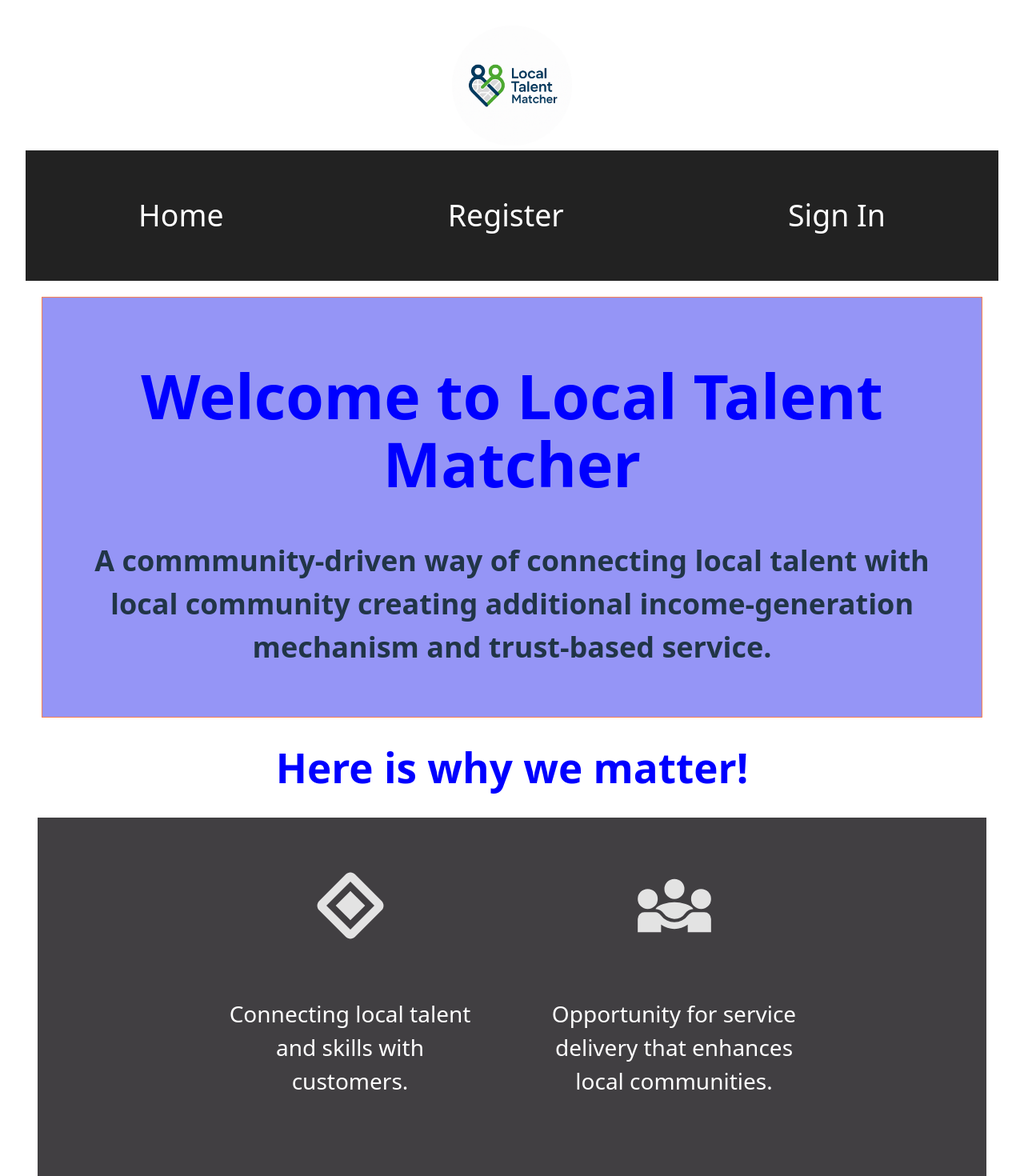
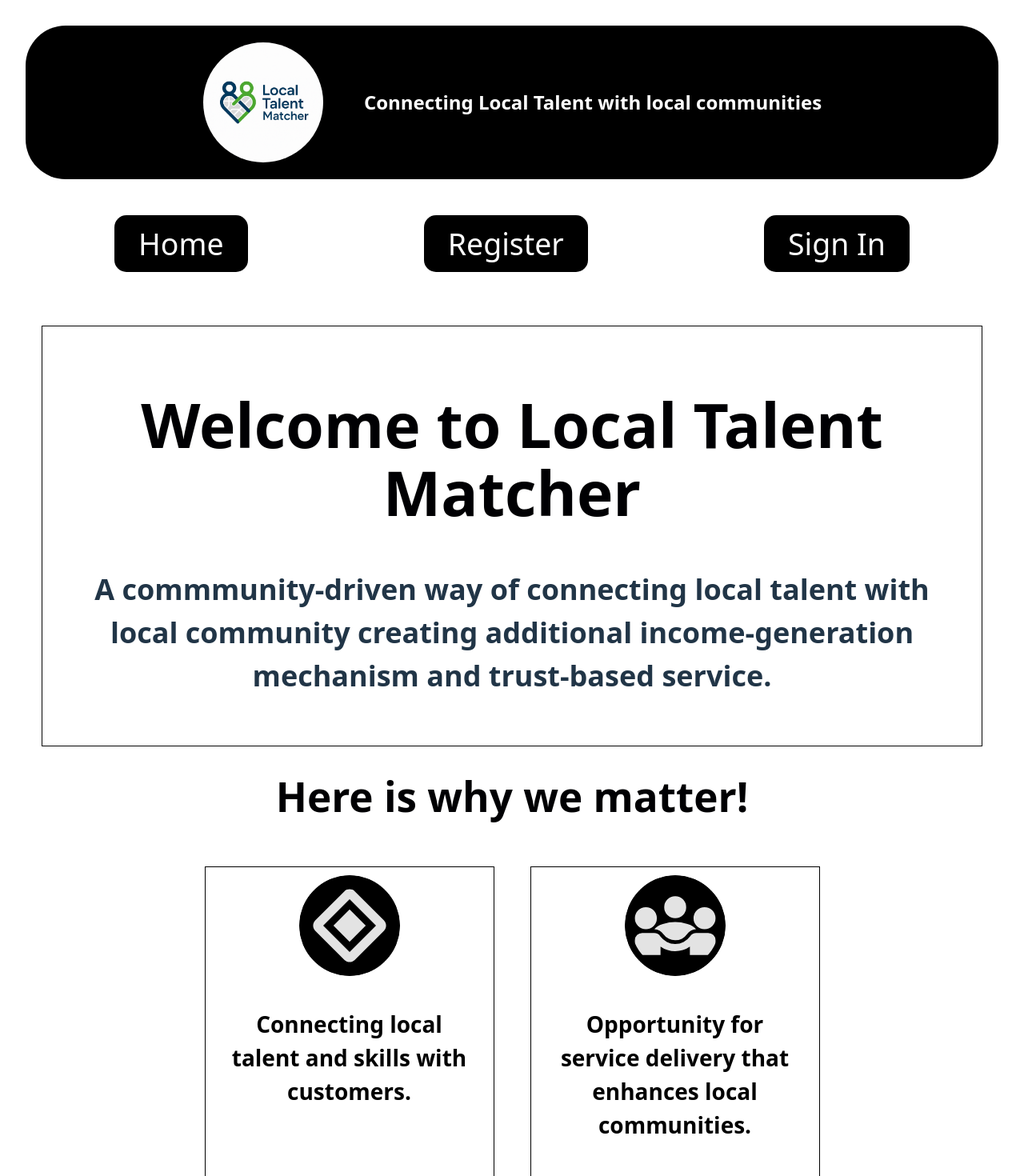
Before and after one commit to MelkWold/localTalentFrontend, a React (Vite) app: page / in a window 1280 px wide. Shown: the top 1470 px of the page at 80% size. Built offline with nearby package versions, Linux system fonts and the light colour scheme.

Commit message:
css modifications done

```diff
--- a/src/components/Authenication/Register.css
+++ b/src/components/Authenication/Register.css
@@ -54,12 +54,6 @@
     color:black;
 }
 
-.authRedirect{
-    background-color: rgb(252, 246, 246);
-    color:black;
-    font-weight: bold;
-    border: 1px solid black;
-}
 
 .signUpform textarea {
     min-height: 120px;
@@ -112,6 +106,25 @@
     font-weight: 600;
     border:none;
 }
+.submit:hover{
+    color:blue;
+    background-color: white;
+}
+
+.authRedirect{
+    background-color: white;
+    font-weight: bold;
+    border: 1px solid black;
+}
+.authRedirect a{
+    color:black;
+    font-weight:bold;
+}
+
+.authRedirect a:hover{
+    color:blue;
+    font-weight:bold;
+}
 
 .address-form{
     display: flex;
--- a/src/components/Authenication/SignIn.css
+++ b/src/components/Authenication/SignIn.css
@@ -17,11 +17,24 @@
     font-size: 2.5rem
 }
 
+.submit:hover{
+    color:blue;
+    background-color: white;
+}
+
 .authRedirect{
-    background-color: rgb(252, 246, 246);
-    color:black;
+    background-color: white;
     font-weight: bold;
     border: 1px solid black;
+}
+.authRedirect a{
+    color:black;
+    font-weight:bold;
+}
+
+.authRedirect a:hover{
+    color:blue;
+    font-weight:bold;
 }
 
 .signinForm {
--- a/src/components/Dashboard/Dashboard.css
+++ b/src/components/Dashboard/Dashboard.css
@@ -16,3 +16,9 @@
     margin-left: auto;
     margin-right:auto;
 }
+
+button:hover {
+    border-color: #0410f4f0;
+    background-color: white;
+    font-size: bold;
+  }
--- a/src/components/FeaturesCard/FeaturesCard.css
+++ b/src/components/FeaturesCard/FeaturesCard.css
@@ -1,15 +1,20 @@
 .featuresCardDiv{
-    /* background-color: rgb(147, 147, 254); */
     width: 350px;
+    border: 1px solid black;
+    padding: 10px 5px;
 }
 
 .featuresCardImg{
-    width: 100px;
+    width: 110px;
+    background-color: black;
+    height: 110px;
+    padding:7px;
 
 }
 
 .featuresCardParagraph{
     font-size: 1.75rem;
     padding:5px 20px;
-    color:white;
+    color: black;
+    font-weight: bold;
 }
--- a/src/components/Logo/Logo.css
+++ b/src/components/Logo/Logo.css
@@ -1,9 +1,21 @@
-.Logo{
-
-}
 
 img{
     border-radius:85px;
     width:150px;
     height:150px;
+    border: 1px solid black;
 }
+
+.Logo{
+    display:flex;
+    gap: 50px;
+    background-color: black;
+    border-radius: 50px;
+    padding:20px;
+    align-items: center;
+    justify-content: center;
+}
+
+.tagline{
+    color:white;
+}
--- a/src/components/Logo/Logo.jsx
+++ b/src/components/Logo/Logo.jsx
@@ -5,6 +5,7 @@ export default function Logo(){
     return(
         <div className= "Logo">
             <img className = "logoImg" src = {logoIcon} alt ="logoImage"/>
+            <h2 className="tagline">Connecting Local Talent with local communities</h2>
         </div>
     )
 }
--- a/src/components/Navbar/Navbar.css
+++ b/src/components/Navbar/Navbar.css
@@ -1,6 +1,9 @@
 .navbar{
-    background-color: #222;
+    /* background-color: white; */
     padding: 1rem;
+    border-radius: 15px;
+    /* border: 1px solid black; */
+
 }
 
 .navbarUl {
@@ -17,6 +20,15 @@
 .navbarUl li a {
     color: white;
     text-decoration: none;
+    padding:10px 30px;
+    border-radius: 15px;
+    background-color: black;
+}
+
+.navbarUl li a:hover{
+    background-color: white;
+    color:rgb(60, 4, 247);
+    border: 1px solid blue;
 }
 
 @media (max-width: 768px) {
--- a/src/index.css
+++ b/src/index.css
@@ -16,7 +16,7 @@
 
 a {
   font-weight: 500;
-  color: #646cff;
+  color: black;
   text-decoration: inherit;
 }
 a:hover {
@@ -34,7 +34,7 @@ body {
 h1 {
   font-size: 3.2em;
   line-height: 1.1;
-  color: blue;
+  color: rgb(0, 0, 3);
 }
 
 button {
@@ -49,8 +49,12 @@ button {
   transition: border-color 0.25s;
 }
 button:hover {
-  border-color: #646cff;
+  border-color: #0410f4f0;
+  background-color: white;
+  font-size: bold;
+  color:blue;
 }
+
 button:focus,
 button:focus-visible {
   outline: 4px auto -webkit-focus-ring-color;
--- a/src/pages/HomePage/HomePage.css
+++ b/src/pages/HomePage/HomePage.css
@@ -1,9 +1,8 @@
 .HeroSection{
-    background-color: rgb(149, 149, 246);
     margin: 20px;
     padding: 30px;
     font-size: 1.5rem;
-    border: 1px solid coral;
+    border: 1px solid rgb(6, 6, 6);
 }
 
 .cardContainer {
@@ -12,8 +11,7 @@
     gap: 5px;
     justify-content: center;
     margin: 15px;
-    padding: 10px;
-    background-color: rgb(65, 63, 66);
+    padding: 5px;
 }
 
 button{
@@ -21,6 +19,10 @@ button{
     font-size: 1.5rem;
     margin: 20px;
     border-radius: 15px;
+}
+
+button a {
+    color: white;
 }
 
 .footer{
@@ -36,3 +38,7 @@ button{
     font-size: 1.5rem;
     list-style: none;
 }
+
+.footer a {
+    color: white;
+}
```
Also changed, not shown: src/pages/HomePage/Homepage.jsx (indentation only).
